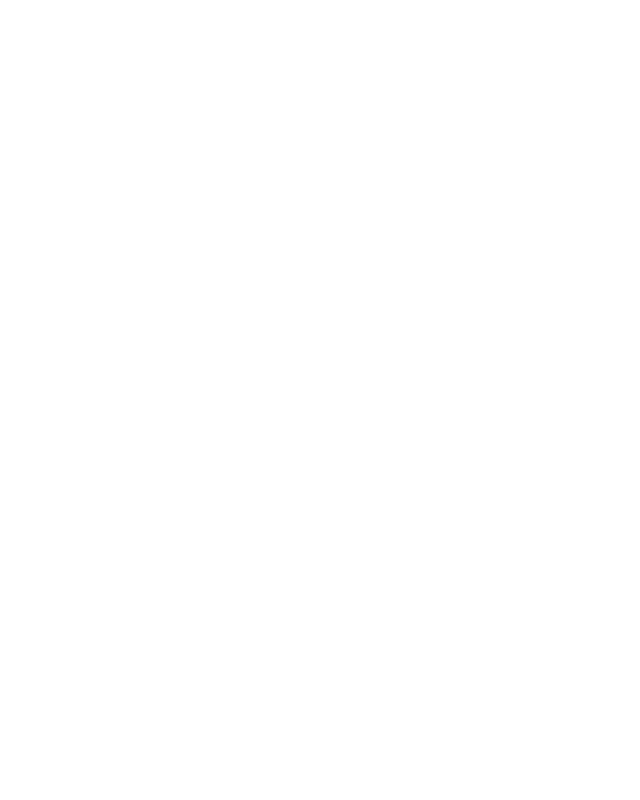
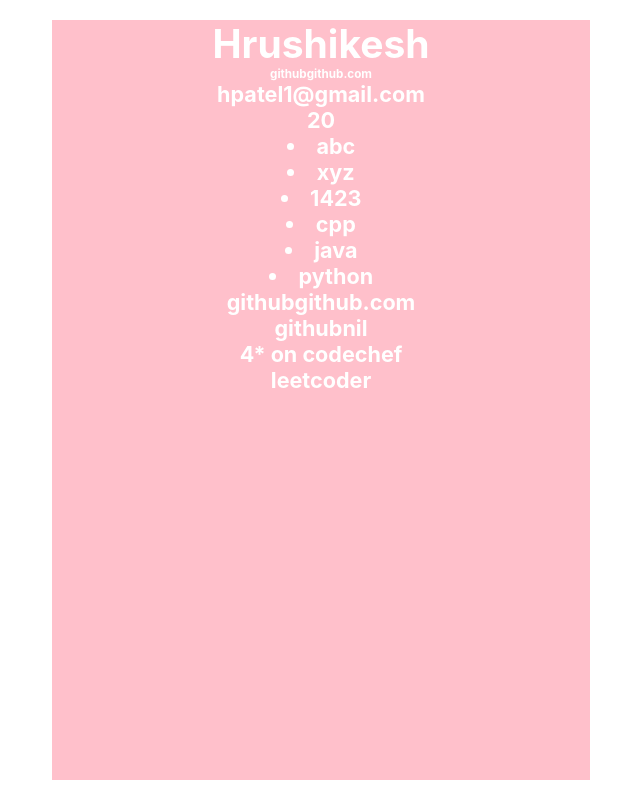
Before and after one commit to hrushikesh-02/resumifi, a React (Create React App) app: page / in a window 1280 px wide. Shown: the whole page, without its empty margins (319-959 px from the left). Built offline with nearby package versions, Linux system fonts and the light colour scheme.

Commit message:
added output window

```diff
--- a/src/App.js
+++ b/src/App.js
@@ -1,10 +1,28 @@
 import "./App.css";
+import { useState } from "react";
+import OutputWindow from "./components/OutputWindow";
 
 function App() {
+
+    const [data, setData] = useState({
+        name:"Hrushikesh",
+        age:"20",
+        email:"hpatel1@gmail.com",
+        education:["abc","xyz","1423"],
+        skill:["cpp","java","python"],
+        socials:[{name:"github",link:"github.com"}],
+        projects:[{name:"github",link:"github.com",description:"nil"}],
+        achievements:["4* on codechef","leetcoder"]
+    });
+
   return (
+    <>
     <div className="App">
-      <header className="App-header"></header>
+      <header className="App-header">
+          <OutputWindow  data={data}/>
+      </header>
     </div>
+    </>
   );
 }
 
--- /dev/null
+++ b/src/components/OutputWindow.js
@@ -0,0 +1,48 @@
+import React from 'react'
+import styles from "./OutputWindow.module.css";
+
+export default function OutputWindow({data}) {
+
+    const ed=data.education;
+
+
+  return (
+    <div className={styles.wrapper}  >
+        <h2>
+           {data.name}
+        </h2>
+        <h6>
+            {data.socials.map((social)=>{return  <h6>{social.name}
+                {social.link}</h6>
+            } )}
+        </h6>
+        <h5>{data.email}</h5>
+        <h5>{data.age}</h5>
+
+       <h5>{data.education.map((education) => <li>{education}</li>)}</h5>
+
+        <h5>
+        {data.skill.map((skill) => <li>{skill}</li>)}
+        </h5>
+        <h5>
+            {data.socials.map((social)=>{return  <div>{social.name}
+                {social.link}</div>
+            } )}
+        </h5>
+        <h5>
+
+        {data.projects.map((project)=>{return  <div>{project.name}
+                {project.description}</div>
+            })}
+
+        </h5>
+
+        <h5>
+        {data.achievements.map((achv)=>{return  <div>{achv}</div>
+            } )}
+        </h5>
+
+
+    </div>
+  );
+}
--- /dev/null
+++ b/src/components/OutputWindow.module.css
@@ -0,0 +1,12 @@
+/* .app{
+    margin: 0;
+    padding: 0;;
+} */
+.wrapper{
+    aspect-ratio: 1/1.414 ;
+    background-color: pink;
+    min-height: 95vh;
+}
+h2,h6,h5{
+    margin: 0;
+}
```
Also changed, not shown: src/components/AttributeForm.js (+7 -1 lines).
